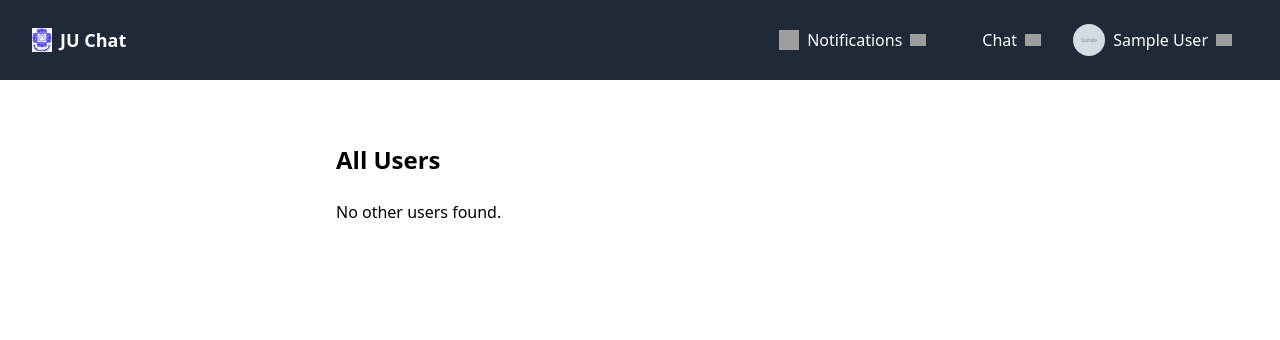
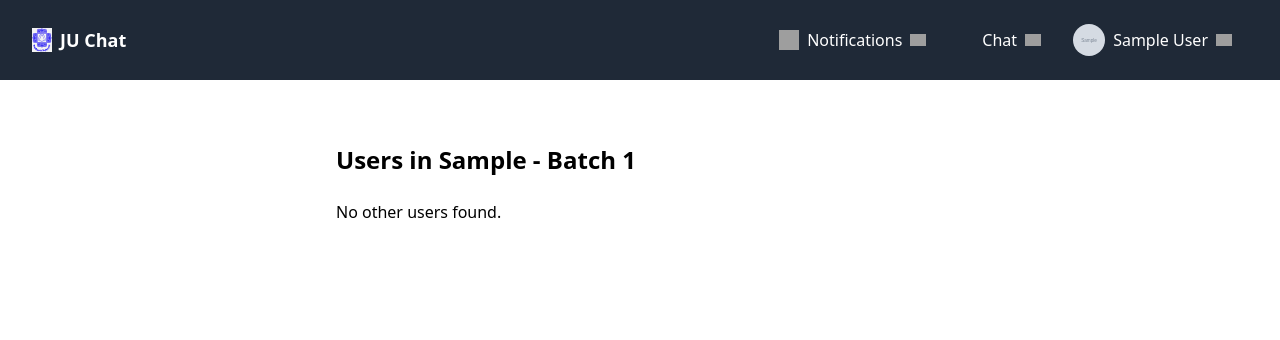
Before and after one commit to aunonno403/Real-Time-Chat-App, a Django app: page /users/ in a window 1280 px wide. Shown: the top 340 px of the page. Run offline with Django 5.2, Linux system fonts and the light colour scheme; a user stored in the database is signed in; tables that the repository leaves empty hold one stand-in row (values such as "Sample post"); grey boxes marked "Sample" are stand-in pictures; parts of the project's set-up code (start-up, migrations or seed data) failed here and were passed over; some libraries are stand-ins or nearby versions; grey boxes are pictures that could not be loaded.

Commit message:
batch wise view in user list

```diff
--- a/a_users/models.py
+++ b/a_users/models.py
@@ -7,6 +7,8 @@ class Profile(models.Model):
     image = models.ImageField(upload_to='avatars/', null=True, blank=True)
     displayname = models.CharField(max_length=20, null=True, blank=True)
     info = models.TextField(null=True, blank=True)
+    department = models.CharField(max_length=50, null=True, blank=True)
+    batch = models.IntegerField(null=True, blank=True)  # Changed to IntegerField
 
     def __str__(self):
         return str(self.user)
--- a/a_users/templates/a_users/partials/user_list_partial.html
+++ b/a_users/templates/a_users/partials/user_list_partial.html
@@ -10,7 +10,12 @@
                     <span class="absolute bottom-0 right-0 w-3 h-3 bg-gray-400 border-2 border-white rounded-full"></span>
                 {% endif %}
             </div>
-            <span class="flex-1 font-semibold">{{ u.profile.name }}</span>
+            <div class="flex-1">
+                <span class="font-semibold">{{ u.profile.name }}</span>
+                <div class="text-xs text-gray-500">
+                    {{ u.profile.department }} | {{ u.profile.batch }}
+                </div>
+            </div>
             <a href="{% url 'start-chat' username=u.username %}" class="bg-blue-600 text-white px-3 py-1 rounded hover:bg-blue-700">Chat</a>
         </li>
     {% empty %}
--- a/a_users/templates/a_users/user_list.html
+++ b/a_users/templates/a_users/user_list.html
@@ -2,7 +2,9 @@
 
 {% block content %}
 <div class="max-w-2xl mx-auto px-8 py-16">
-    <h2 class="text-2xl font-bold mb-6">All Users</h2>
+    <h2 class="text-2xl font-bold mb-6">
+        Users in {{ request.user.profile.department }} - Batch {{ request.user.profile.batch }}
+    </h2>
     <div id="user-list-container" hx-ext="ws" ws-connect="/ws/online-status/">
         <div id="user-list-content">
             {% include 'a_users/partials/user_list_partial.html' with users=users online_users=online_users %}
--- a/a_users/views.py
+++ b/a_users/views.py
@@ -7,6 +7,8 @@ from django.contrib.auth.models import User
 from django.contrib.auth.views import redirect_to_login
 from django.contrib import messages
 from .forms import *
+from django.contrib.auth.models import User
+from a_users.models import Profile
 
 def profile_view(request, username=None):
     if username:
@@ -113,5 +115,14 @@ def welcome_page(request):
 
 @login_required
 def user_list_view(request):
-    users = User.objects.exclude(id=request.user.id)
-    return render(request, 'a_users/user_list.html', {'users': users})
+    current_profile = request.user.profile
+    users = User.objects.exclude(id=request.user.id).filter(
+        profile__isnull=False,
+        profile__department=current_profile.department,
+        profile__batch=current_profile.batch
+    ).select_related('profile')
+    online_users = []  # Placeholder, update with your online user logic if needed
+    return render(request, 'a_users/user_list.html', {
+        'users': users,
+        'online_users': online_users,
+    })
```
Also changed, not shown: a_rtchat/consumers.py (+17 -2 lines).
